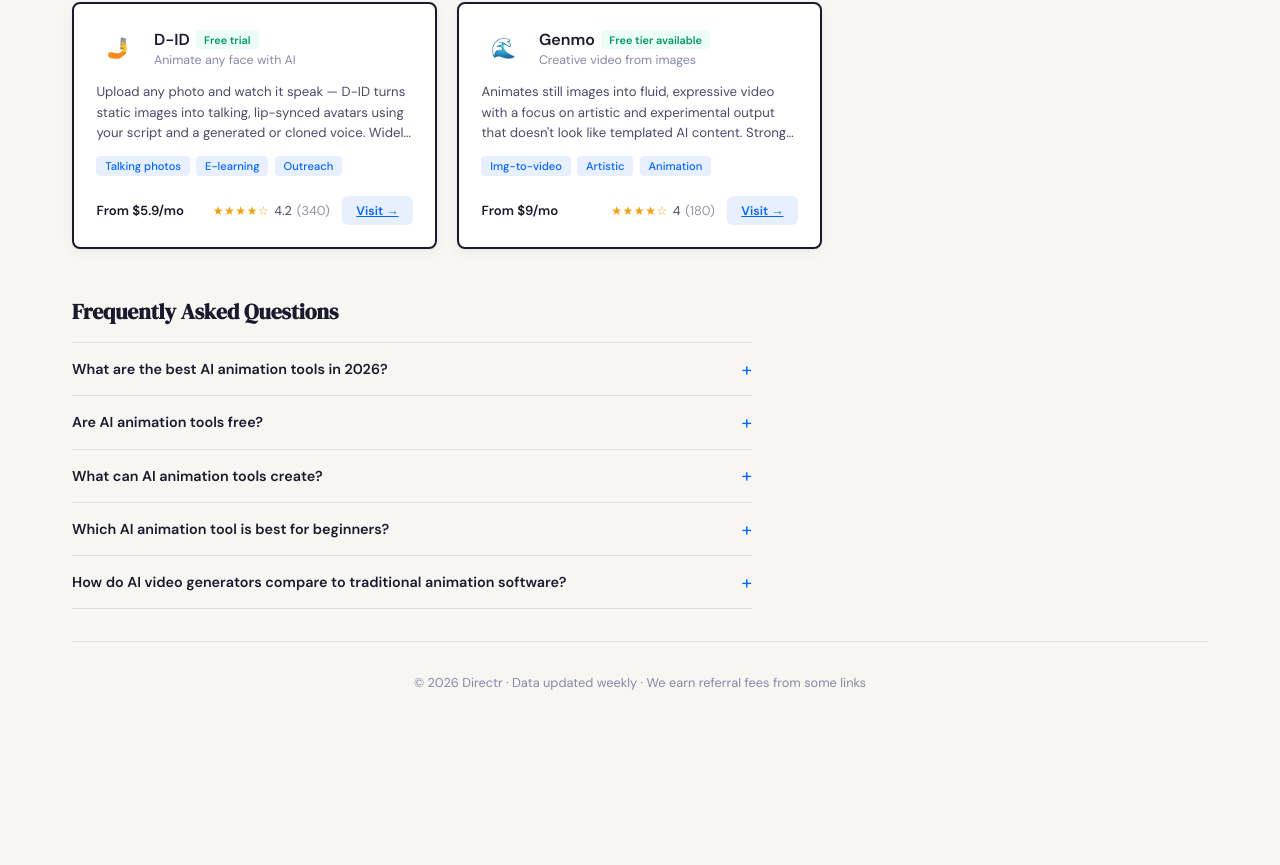
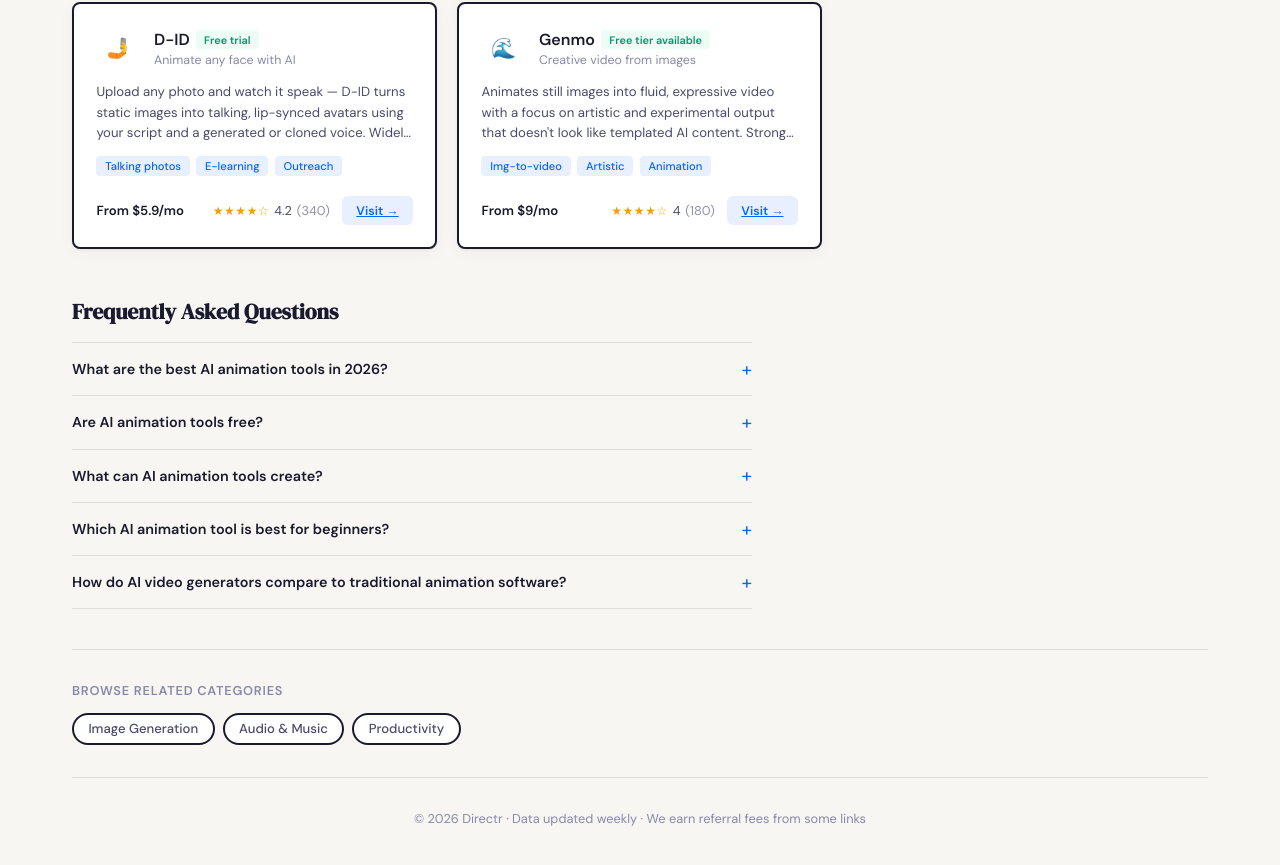
Before and after one commit to ppastee/directr.ai, a Next.js app: page /category/best-animation-video-ai-tools in a window 1280 px wide. Shown: the part 1462-2327 px from the top of the page. Before the commit the page ends 2225 px from the top, so only its background shows below. Built offline with nearby package versions, Linux system fonts and the light colour scheme.

Commit message:
Add internal linking: related categories + explore-further on tool pages
Category pages link to 3 related categories via pills.
Tool pages link to alternatives page, any compare pages featuring that tool,
and the parent category — fulfilling Session 3 internal linking task.

```diff
--- a/src/app/globals.css
+++ b/src/app/globals.css
@@ -1335,6 +1335,18 @@
   .alt-use-cases { grid-template-columns: 1fr; }
 }
 
+/* ── INTERNAL LINKING ── */
+.related-cats-section { margin-top: 2.5rem; padding-top: 2rem; border-top: 1px solid var(--border); }
+.related-cats-title { font-size: 0.8rem; font-weight: 700; color: var(--fg3); text-transform: uppercase; letter-spacing: 0.06em; margin-bottom: 0.85rem; }
+.related-cats-row { display: flex; flex-wrap: wrap; gap: 0.5rem; }
+.related-cat-pill {
+  font-size: 0.82rem; font-weight: 500; color: var(--fg2);
+  background: var(--bg2); border: var(--card-border);
+  border-radius: 999px; padding: 0.35rem 0.9rem;
+  text-decoration: none; transition: color 0.15s, border-color 0.15s;
+}
+.related-cat-pill:hover { color: var(--accent); border-color: var(--accent); }
+
 /* ── COMPARE PAGES ── */
 .vs-hero {
   display: flex; align-items: center; gap: 1.5rem;
--- a/src/components/CategoryPage.tsx
+++ b/src/components/CategoryPage.tsx
@@ -2,7 +2,8 @@
 
 import { useState, useMemo, useEffect, useRef } from 'react'
 import { useRouter } from 'next/navigation'
-import { TOOLS, Category, Tool, nameToSlug } from '@/data/tools'
+import Link from 'next/link'
+import { TOOLS, CATEGORIES, Category, Tool, nameToSlug } from '@/data/tools'
 import ToolCard from './ToolCard'
 
 interface FAQ { q: string; a: string }
@@ -15,6 +16,25 @@
 }
 
 const SORT_OPTIONS = ['best-match', 'highest-rated', 'lowest-price', 'most-reviews', 'newest']
+
+const RELATED_CATS: Record<string, string[]> = {
+  animation:    ['image', 'audio', 'productivity'],
+  image:        ['animation', '3d', 'writing'],
+  writing:      ['chat', 'productivity', 'marketing'],
+  coding:       ['chat', 'productivity', 'data'],
+  audio:        ['animation', 'productivity', 'writing'],
+  chat:         ['writing', 'coding', 'productivity'],
+  '3d':         ['animation', 'image', 'productivity'],
+  productivity: ['writing', 'coding', 'chat'],
+  marketing:    ['writing', 'image', 'data'],
+  finance:      ['data', 'productivity', 'accounting'],
+  accounting:   ['finance', 'productivity', 'legal'],
+  legal:        ['hr', 'productivity', 'writing'],
+  hr:           ['productivity', 'legal', 'writing'],
+  construction: ['data', 'productivity', 'finance'],
+  data:         ['finance', 'coding', 'productivity'],
+  education:    ['productivity', 'writing', 'chat'],
+}
 
 
 const CAT_INTROS: Record<string, string> = {
@@ -177,6 +197,22 @@
             </section>
           )}
 
+          {RELATED_CATS[cat.id] && (
+            <div className="related-cats-section">
+              <h2 className="related-cats-title">Browse related categories</h2>
+              <div className="related-cats-row">
+                {RELATED_CATS[cat.id]
+                  .map((id) => CATEGORIES.find((c) => c.id === id))
+                  .filter(Boolean)
+                  .map((c) => (
+                    <Link key={c!.id} href={`/category/${c!.slug}`} className="related-cat-pill">
+                      {c!.name}
+                    </Link>
+                  ))}
+              </div>
+            </div>
+          )}
+
           <div className="footer">
             © 2026 Directr · Data updated weekly · We earn referral fees from some links
           </div>
```
Also changed, not shown: src/components/ToolDetailPage.tsx (+31 -0 lines).
